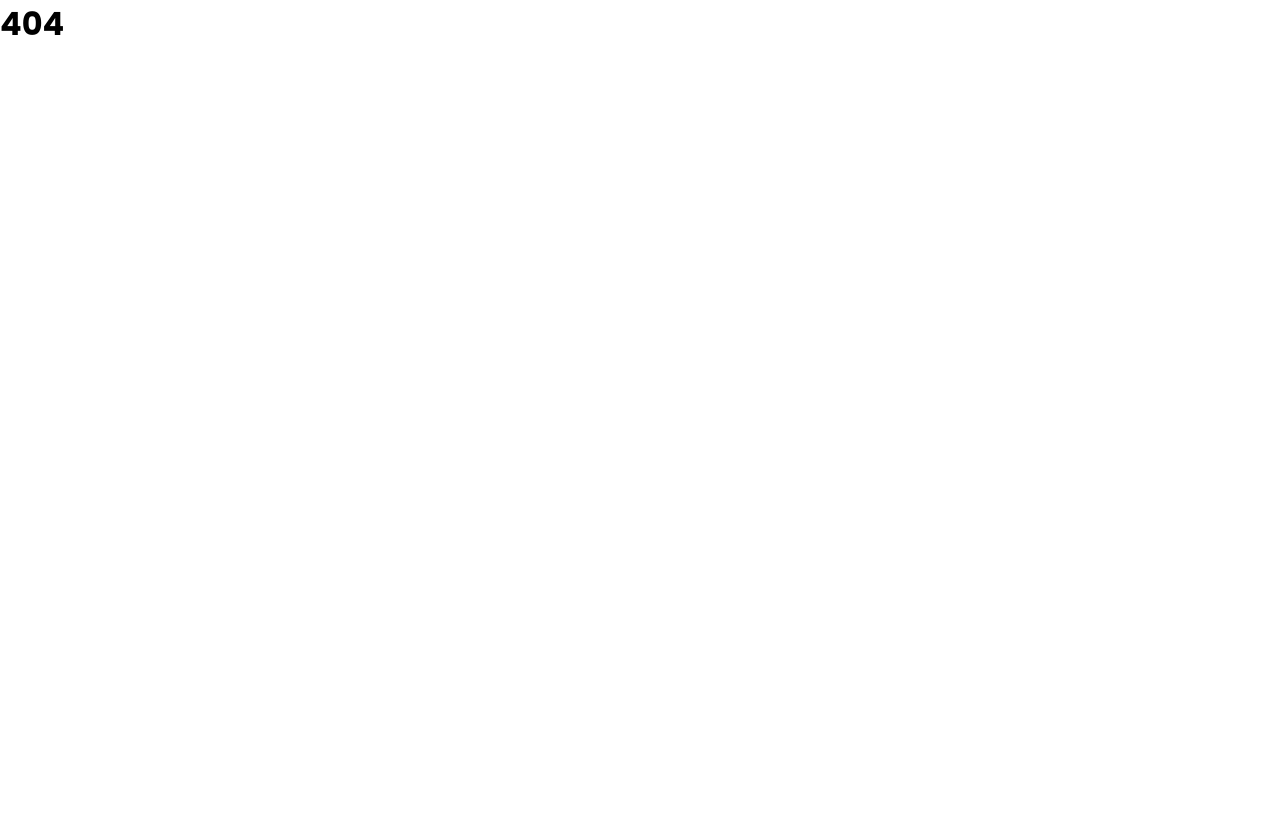
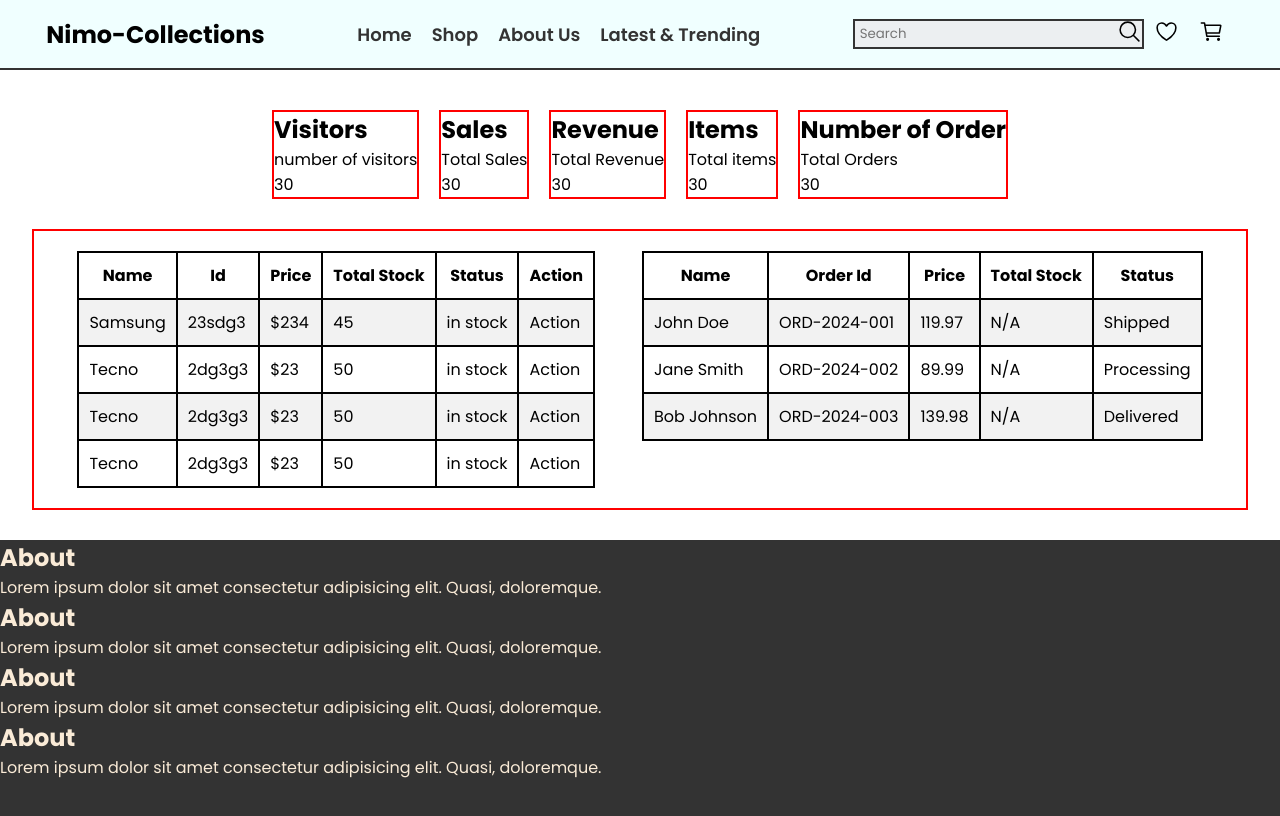
Before and after one commit to nattzchukwumela/nimo_collections_front_end, a React (Vite) app: page /admin in a window 1280 px wide. Shown: the top 816 px of the page. Built offline with nearby package versions, Linux system fonts and the light colour scheme.

Commit message:
created a dummy data for the admin user site

```diff
--- a/src/App.jsx
+++ b/src/App.jsx
@@ -6,6 +6,7 @@ import { NotFound } from "./pages/404.jsx";
 import { Trending } from './pages/Trending/Trending.jsx'
 import { PDP } from "./pages/PDP/PDP.jsx";
 import { Cart } from "./pages/Cart/Cart.jsx";
+import { Admin } from "./pages/Admin/Admin.jsx";
 
 
 function App() {
@@ -18,6 +19,7 @@ function App() {
           <Route path="/trending" element={<Trending />} />
           <Route path="/cart" element={<Cart />} />
           <Route path={`/pdp/:id`} element={<PDP />} />
+          <Route path="/admin" element={<Admin />} />
           <Route path="not-found" element={<NotFound />} />
           <Route path="*" element={<NotFound />} />
         </Routes>
--- /dev/null
+++ b/src/component/AdminDetails/AdminDetails.jsx
@@ -0,0 +1,36 @@
+
+export function AdminDetails() {
+    return (<>
+        <section className="admin-sec-1">
+            <div className="box box-1">
+                <h2>Visitors</h2>
+                <p>
+                    number of visitors</p>
+                <span>30</span>
+            </div>
+            <div className="box box-2">
+                <h2>Sales</h2>
+                <p>
+                    Total Sales</p>
+                <span>30</span>
+            </div>
+            <div className="box box-1">
+                <h2>Revenue</h2>
+                <p>
+                    Total Revenue</p>
+                <span>30</span>
+            </div>
+            <div className="box box-4">
+                <h2>Items</h2>
+                <p>
+                    Total items</p>
+                <span>30</span>
+            </div>
+            <div className="box box-5">
+                <h2>Number of Order</h2>
+                <p>
+                    Total Orders</p>
+                <span>30</span>
+            </div>
+        </section></>)
+}
--- /dev/null
+++ b/src/component/ProductOrdered/ProductOrdered.jsx
@@ -0,0 +1,41 @@
+import PRODUCT_ORDER from "../../db/PRODUCT_ORDER";
+
+export function ProductOrder() {
+    // function getTotalPrice(array) {
+    //     let totalPrice = 0;
+    //     for (let i = 0; i < array.length; i++) {
+    //         totalPrice += array[i].price; // Use += instead of +
+    //     }
+    //     return totalPrice; // Return the total price
+    // }
+
+    // console.log(product.products); // Log the products array
+    // const totalPrice = getTotalPrice(product.products); // Call the getTotalPrice function
+    return (
+        <section className="admin-sec-2">
+            <table>
+                <tr>
+                    <th>Name</th>
+                    <th>Order Id</th>
+                    <th>Price</th>
+                    <th>Total Stock</th>
+                    <th>Status</th>
+                </tr>
+                {PRODUCT_ORDER.map((product) => {
+                    return (
+                        <>
+                            <tr key={product.id}>
+                                <td>{product.customerName}</td>
+                                <td>{product.orderNumber}</td>
+                                <td>{product.totalAmount}</td>
+                                <td> N/A</td>
+                                <td>{product.status}</td>
+
+                            </tr>
+                        </>
+                    );
+                })}
+            </table>
+        </section>
+    );
+}
--- /dev/null
+++ b/src/component/ProductStatus/ProductStatus.jsx
@@ -0,0 +1,47 @@
+
+export function ProductStatus() {
+    return (<section className="admin-sec-2">
+        <table>
+            <tr>
+                <th>Name</th>
+                <th>Id</th>
+                <th>Price</th>
+                <th>Total Stock</th>
+                <th>Status</th>
+                <th>Action</th>
+            </tr>
+            <tr>
+                <td>Samsung</td>
+                <td>23sdg3</td>
+                <td>$234</td>
+                <td>45</td>
+                <td>in stock</td>
+                <td>Action</td>
+            </tr>
+            <tr>
+                <td>Tecno</td>
+                <td>2dg3g3</td>
+                <td>$23</td>
+                <td>50</td>
+                <td>in stock</td>
+                <td>Action</td>
+            </tr>
+            <tr>
+                <td>Tecno</td>
+                <td>2dg3g3</td>
+                <td>$23</td>
+                <td>50</td>
+                <td>in stock</td>
+                <td>Action</td>
+            </tr>
+            <tr>
+                <td>Tecno</td>
+                <td>2dg3g3</td>
+                <td>$23</td>
+                <td>50</td>
+                <td>in stock</td>
+                <td>Action</td>
+            </tr>
+        </table>
+    </section>)
+}
--- /dev/null
+++ b/src/db/PRODUCT_ORDER.js
@@ -0,0 +1,117 @@
+const PRODUCT_ORDER = [
+    {
+        id: 1,
+        orderNumber: 'ORD-2024-001',
+        customerName: 'John Doe',
+        email: 'johndoe@example.com',
+        phoneNumber: '+1 (555) 123-4567',
+        products: [
+            {
+                productId: 'TSH-BLK-M-001',
+                name: 'Black T-Shirt',
+                size: 'M',
+                color: 'Black',
+                quantity: 2,
+                price: 19.99,
+                description: 'A high-quality black t-shirt made from 100% cotton.',
+                category: 'T-Shirts',
+                brand: 'FashionX',
+                rating: 4.5
+            },
+            {
+                productId: 'JNS-BLU-32-002',
+                name: 'Blue Slim Jeans',
+                size: '32',
+                color: 'Blue',
+                quantity: 1,
+                price: 49.99,
+                description: 'A pair of stylish blue slim jeans made from 80% cotton and 20% polyester.',
+                category: 'Jeans',
+                brand: 'DenimX',
+                rating: 4.8
+            }
+        ],
+        totalAmount: 119.97,
+        status: 'Shipped',
+        paymentMethod: 'Credit Card',
+        shippingAddress: {
+            street: '123 Main St',
+            city: 'Anytown',
+            state: 'CA',
+            zipCode: '90210',
+            country: 'USA'
+        },
+        orderDate: '2024-01-15T10:30:00Z',
+        shippedDate: '2024-01-17T14:45:00Z',
+        deliveryDate: '2024-01-20T10:00:00Z'
+    },
+    {
+        id: 2,
+        orderNumber: 'ORD-2024-002',
+        customerName: 'Jane Smith',
+        email: 'janesmith@example.com',
+        phoneNumber: '+1 (555) 987-6543',
+        products: [
+            {
+                productId: 'DRS-RED-S-003',
+                name: 'Red Summer Dress',
+                size: 'S',
+                color: 'Red',
+                quantity: 1,
+                price: 89.99,
+                description: 'A beautiful red summer dress made from 100% silk.',
+                category: 'Dresses',
+                brand: 'Fashionista',
+                rating: 4.9
+            }
+        ],
+        totalAmount: 89.99,
+        status: 'Processing',
+        paymentMethod: 'PayPal',
+        shippingAddress: {
+            street: '456 Oak Lane',
+            city: 'Somewhere',
+            state: 'NY',
+            zipCode: '10001',
+            country: 'USA'
+        },
+        orderDate: '2024-01-20T15:22:00Z',
+        estimatedDeliveryDate: '2024-01-25T10:00:00Z'
+    },
+    {
+        id: 3,
+        orderNumber: 'ORD-2024-003',
+        customerName: 'Bob Johnson',
+        email: 'bobjohnson@example.com',
+        phoneNumber: '+1 (555) 555-1234',
+        products: [
+            {
+                productId: 'SHO-BLK-10-004',
+                name: 'Black Sneakers',
+                size: '10',
+                color: 'Black',
+                quantity: 2,
+                price: 69.99,
+                description: 'A pair of high-quality black sneakers made from 100% leather.',
+                category: 'Shoes',
+                brand: 'SneakerX',
+                rating: 4.7
+            }
+        ],
+        totalAmount: 139.98,
+        status: 'Delivered',
+        paymentMethod: 'Credit Card',
+        shippingAddress: {
+            street: '789 Park Ave',
+            city: 'New York',
+            state: 'NY',
+            zipCode: '10002',
+            country: 'USA'
+        },
+        orderDate: '2024-01-22T12:00:00Z',
+        shippedDate: '2024-01-24T14:00:00Z',
+        deliveryDate: '2024-01-26T10:00:00Z'
+    }
+];
+
+export default PRODUCT_ORDER;
--- /dev/null
+++ b/src/pages/Admin/Admin.jsx
@@ -0,0 +1,20 @@
+import { AdminDetails } from "../../component/AdminDetails/AdminDetails";
+import { Footer } from "../../component/Footer/Footer";
+import { Navbar } from "../../component/Navbar/Navbar";
+import { ProductOrder } from "../../component/ProductOrdered/ProductOrdered";
+import { ProductStatus } from "../../component/ProductStatus/ProductStatus";
+import './admin.css'
+
+export function Admin() {
+    return (<>
+        <Navbar />
+        <main>
+            <AdminDetails />
+            <section id="table-container">
+                <ProductStatus />
+                <ProductOrder />
+            </section>
+        </main>
+        <Footer />
+    </>)
+}
--- /dev/null
+++ b/src/pages/Admin/admin.css
@@ -0,0 +1,43 @@
+.admin-sec-1 {
+    display: flex;
+    justify-content: center;
+    align-items: center;
+    gap: 20px;
+
+    .box {
+        border: 2px solid red;
+    }
+
+}
+
+.admin-sec-2 {
+    table {
+        border-collapse: collapse;
+    }
+
+    table,
+    th,
+    td {
+        border: 2px solid;
+        padding: 10px;
+    }
+
+    table tr:nth-child(even) {
+        background-color: #f2f2f2;
+    }
+
+    table tr:hover {
+        background-color: #ddd;
+    }
+
+
+}
+
+#table-container {
+    display: flex;
+    justify-content: space-around;
+    margin: 30px auto;
+    border: 2px solid red;
+    padding: 20px;
+    width: 95%;
+}
```
